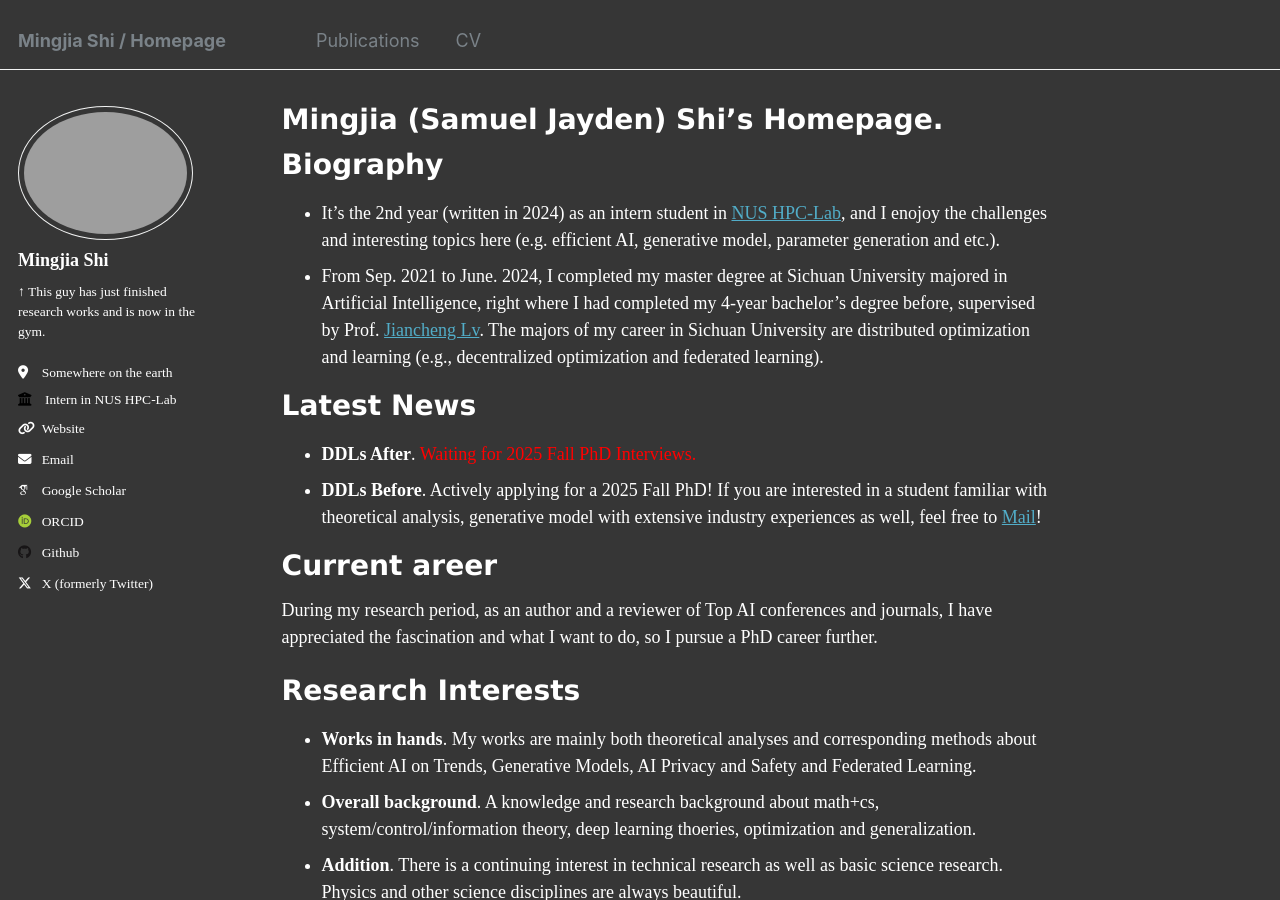
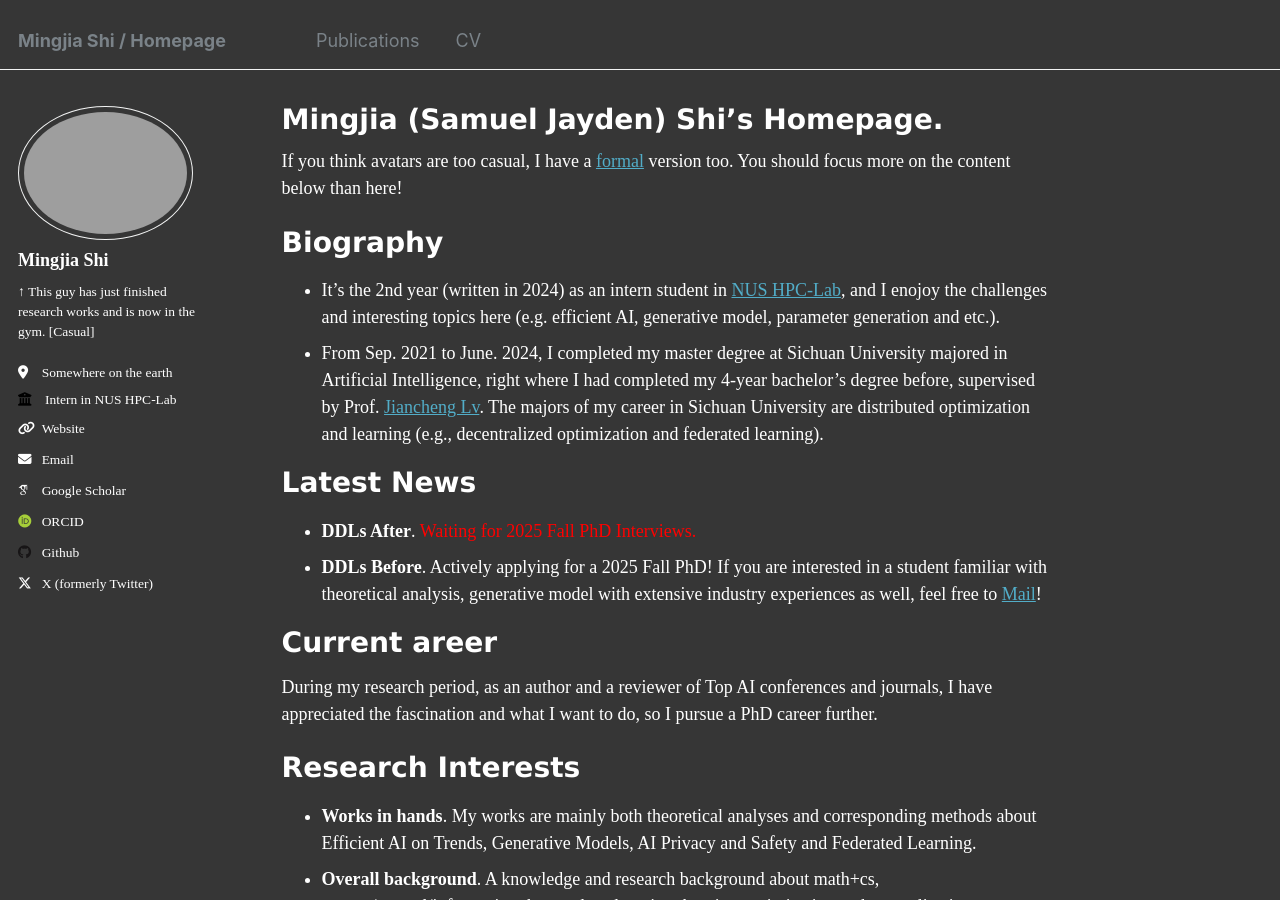
Before and after one commit to BDeMo/homepage, a Jekyll site: the page built from _pages/about.md, in a window 1280 px wide and 900 px high. Built offline with Jekyll 4.4.1, drawn with Linux system fonts in a browser that asks for light colours; some web fonts are replaced.

Commit message:
An casual 'about'.

```diff
--- a/_config.yml
+++ b/_config.yml
@@ -24,7 +24,7 @@ author:
   avatar           : "casual.jpg"
   name             : "Mingjia Shi"
   pronouns         : # example: "she/her"
-  bio              : "↑ This guy has just finished research works and is now in the gym."
+  bio              : "↑ This guy has just finished research works and is now in the gym. [Casual]"
   location         : "Somewhere on the earth"
   employer         : "Intern in NUS HPC-Lab"
   uri              : www.samjs.online # URL
--- a/_pages/about.md
+++ b/_pages/about.md
@@ -1,11 +1,13 @@
 ---
 permalink: /
-title: "Mingjia (Samuel Jayden) Shi's Homepage."
+title: "Mingjia (Samuel Jayden) Shi's Homepage. "
 author_profile: true
 redirect_from:
   - /about/
   - /about.html
 ---
+
+If you think avatars are too casual, I have a [formal](https://github.com/BDeMo/homepage/blob/master/images/a_pic_of_mine_2.jpg) version too. You should focus more on the content below than here!
 
 Biography
 ======
```
